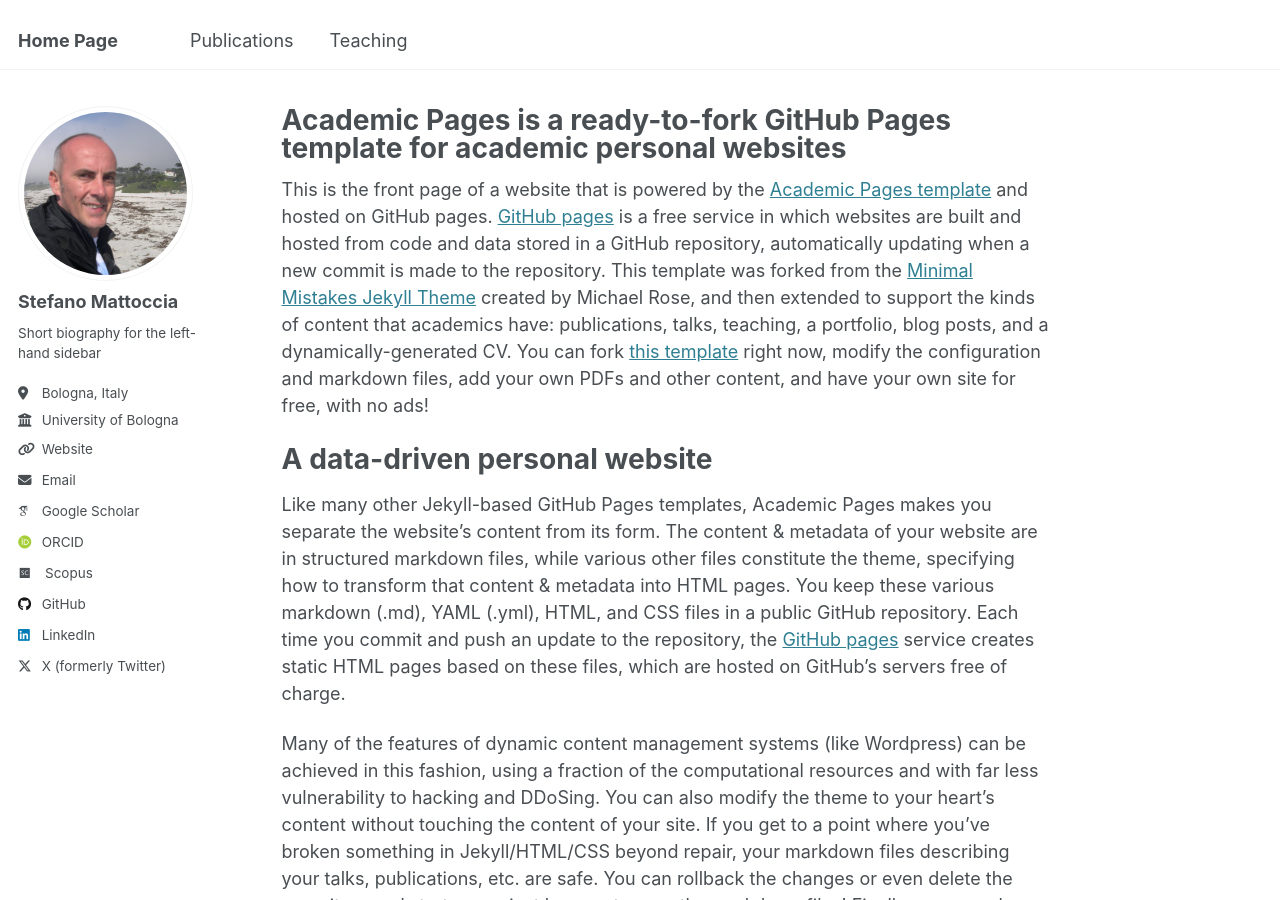
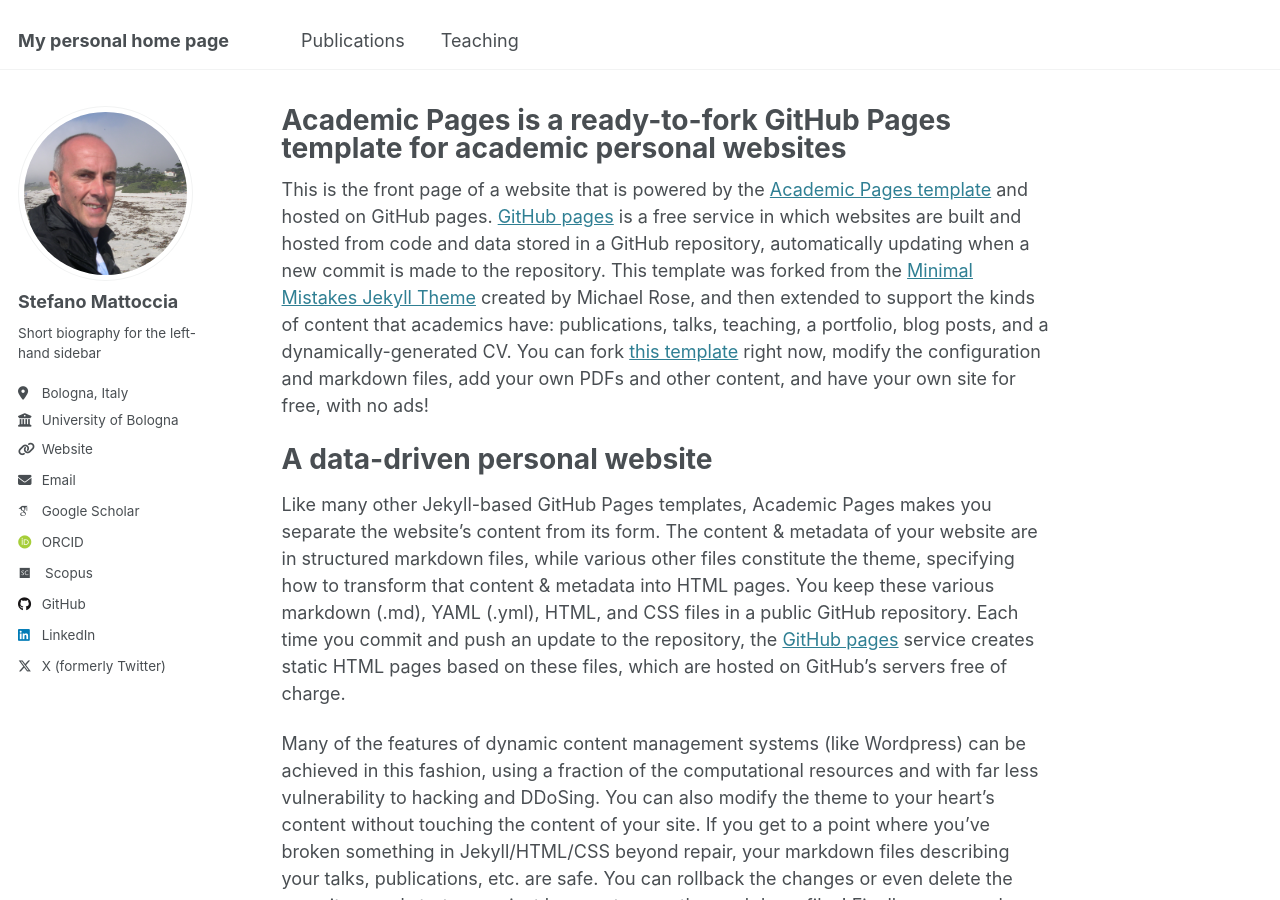
Before and after one commit to stefanomattoccia/stefanomattoccia.github.io, a Jekyll site: the page built from _pages/about.md, in a window 1280 px wide and 900 px high. Built offline with Jekyll 4.4.1, drawn with Linux system fonts in a browser that asks for light colours; some web fonts are replaced; part of the change alters nothing that is shown.

Commit message:
Update _config.yml

```diff
--- a/_config.yml
+++ b/_config.yml
@@ -9,10 +9,10 @@
 # Basic Site Settings
 locale                   : "en-US"
 site_theme               : "default"
-title                    : "Home Page"
+title                    : "My personal home page"
 title_separator          : "-"
 name                     : &name "Stefano Mattoccia"
-description              : &description "personal description"
+description              : &description "Associate professor of Computer Science"
 url                      : https://stefanomattoccia.github.io/
 baseurl                  : # "" # the subpath of your site, e.g. "/blog"
 repository               : # "academicpages/academicpages.github.io"
```
